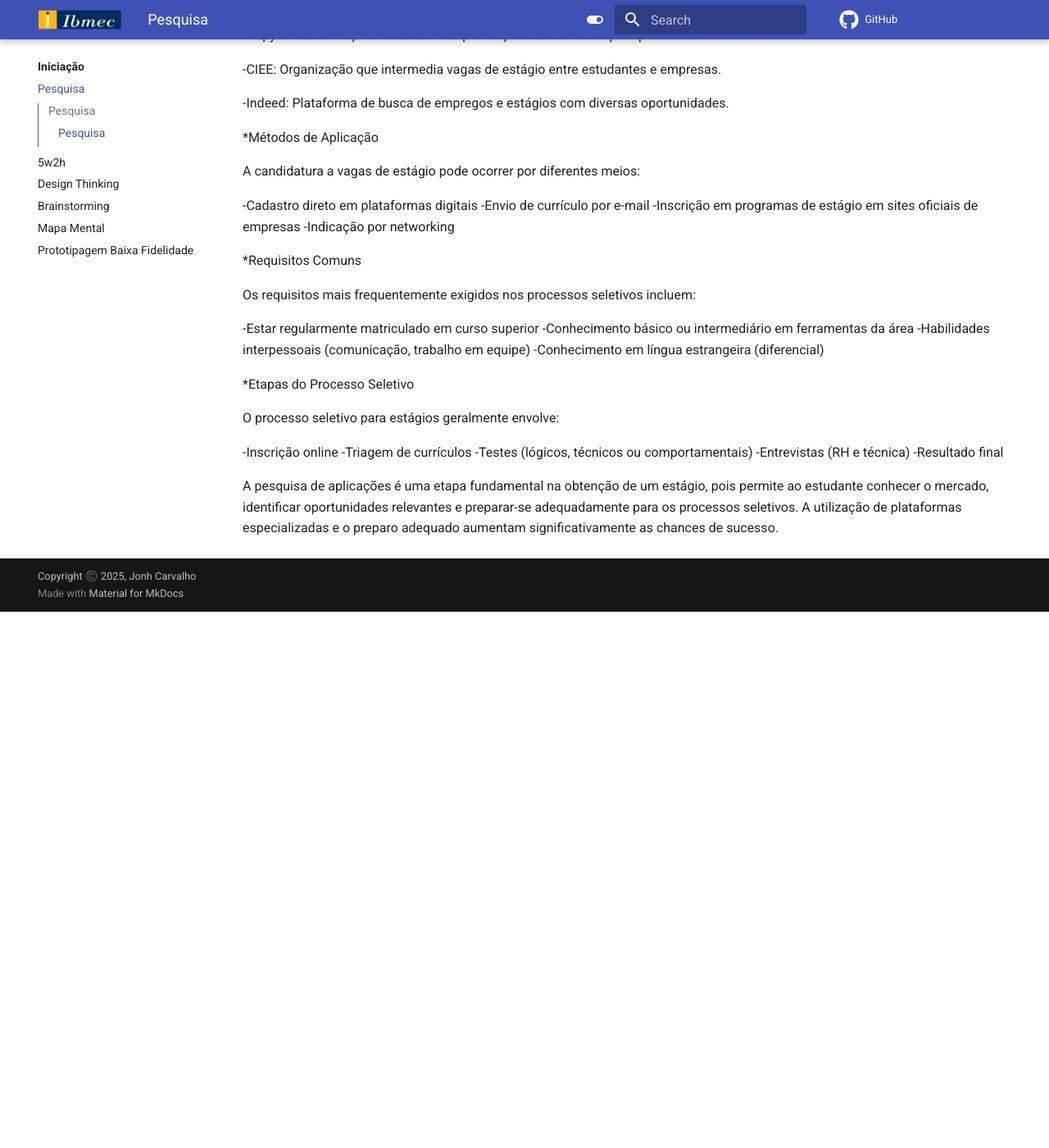
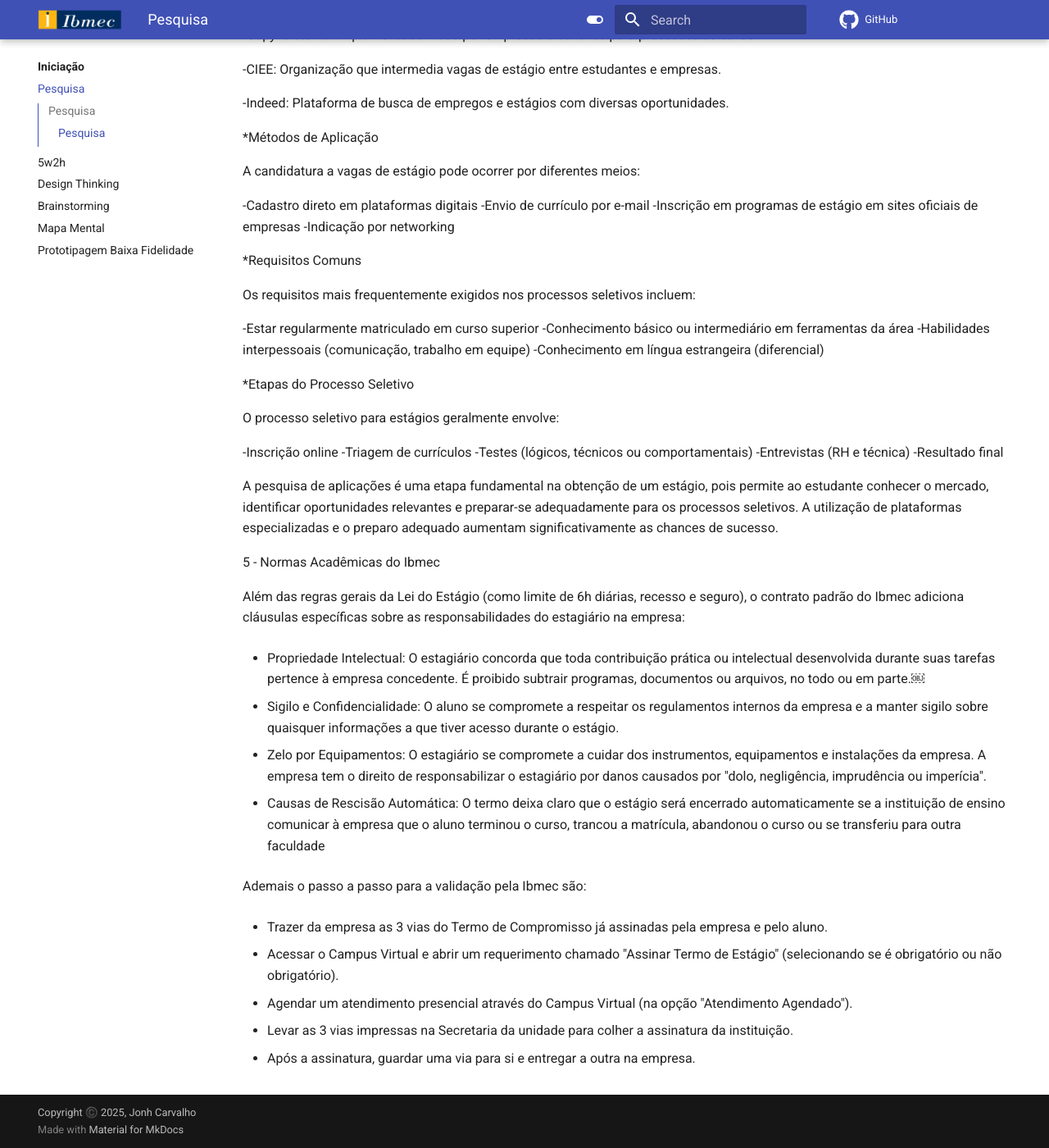
Before and after one commit to Projetos-de-Extensao/PBE_26.1_8002_IV, an MkDocs documentation site: the page built from docs/Iniciacao/pesquisa.md, in a window 1280 px wide and 1400 px high, scrolled down 2619 px. Shown: the whole window at 82% size. Built offline with MkDocs 1.6.1 and Material for MkDocs 9.7.7, drawn with Linux system fonts in a browser that asks for light colours; comment, search, counter and statistics services are not loaded; before the commit the page ends 3365 px from its top, so only the background shows below that.

Commit message:
normas acadêmicas do Ibmec

```diff
--- a/docs/Iniciacao/pesquisa.md
+++ b/docs/Iniciacao/pesquisa.md
@@ -121,3 +121,27 @@ O processo seletivo para estágios geralmente envolve:
 -Resultado final
 
   A pesquisa de aplicações é uma etapa fundamental na obtenção de um estágio, pois permite ao estudante conhecer o mercado, identificar oportunidades relevantes e preparar-se adequadamente para os processos seletivos. A utilização de plataformas especializadas e o preparo adequado aumentam significativamente as chances de sucesso.
+
+5 - Normas Acadêmicas do Ibmec
+
+Além das regras gerais da Lei do Estágio (como limite de 6h diárias, recesso e seguro), o contrato padrão do Ibmec adiciona cláusulas específicas sobre as responsabilidades do estagiário na empresa:
+
+- Propriedade Intelectual: O estagiário concorda que toda contribuição prática ou intelectual desenvolvida durante suas tarefas pertence à empresa concedente. É proibido subtrair programas, documentos ou arquivos, no todo ou em parte.￼
+
+- Sigilo e Confidencialidade: O aluno se compromete a respeitar os regulamentos internos da empresa e a manter sigilo sobre quaisquer informações a que tiver acesso durante o estágio.
+
+- Zelo por Equipamentos: O estagiário se compromete a cuidar dos instrumentos, equipamentos e instalações da empresa. A empresa tem o direito de responsabilizar o estagiário por danos causados por "dolo, negligência, imprudência ou imperícia".
+
+- Causas de Rescisão Automática: O termo deixa claro que o estágio será encerrado automaticamente se a instituição de ensino comunicar à empresa que o aluno terminou o curso, trancou a matrícula, abandonou o curso ou se transferiu para outra faculdade
+
+Ademais o passo a passo para a validação pela Ibmec são:
+
+- Trazer da empresa as 3 vias do Termo de Compromisso já assinadas pela empresa e pelo aluno.
+
+- Acessar o Campus Virtual e abrir um requerimento chamado "Assinar Termo de Estágio" (selecionando se é obrigatório ou não obrigatório).
+
+- Agendar um atendimento presencial através do Campus Virtual (na opção "Atendimento Agendado").
+
+- Levar as 3 vias impressas na Secretaria da unidade para colher a assinatura da instituição.
+
+- Após a assinatura, guardar uma via para si e entregar a outra na empresa.
```
